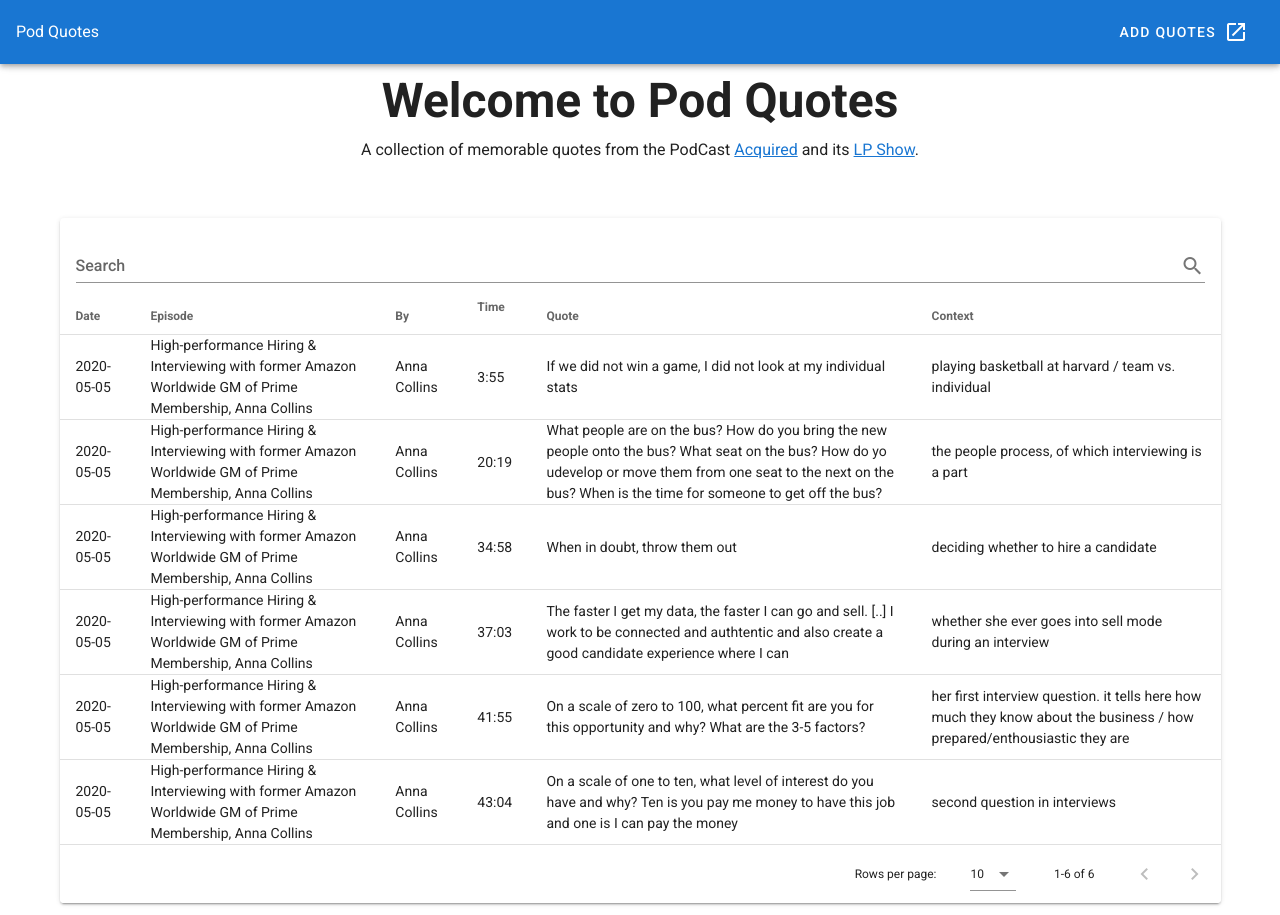
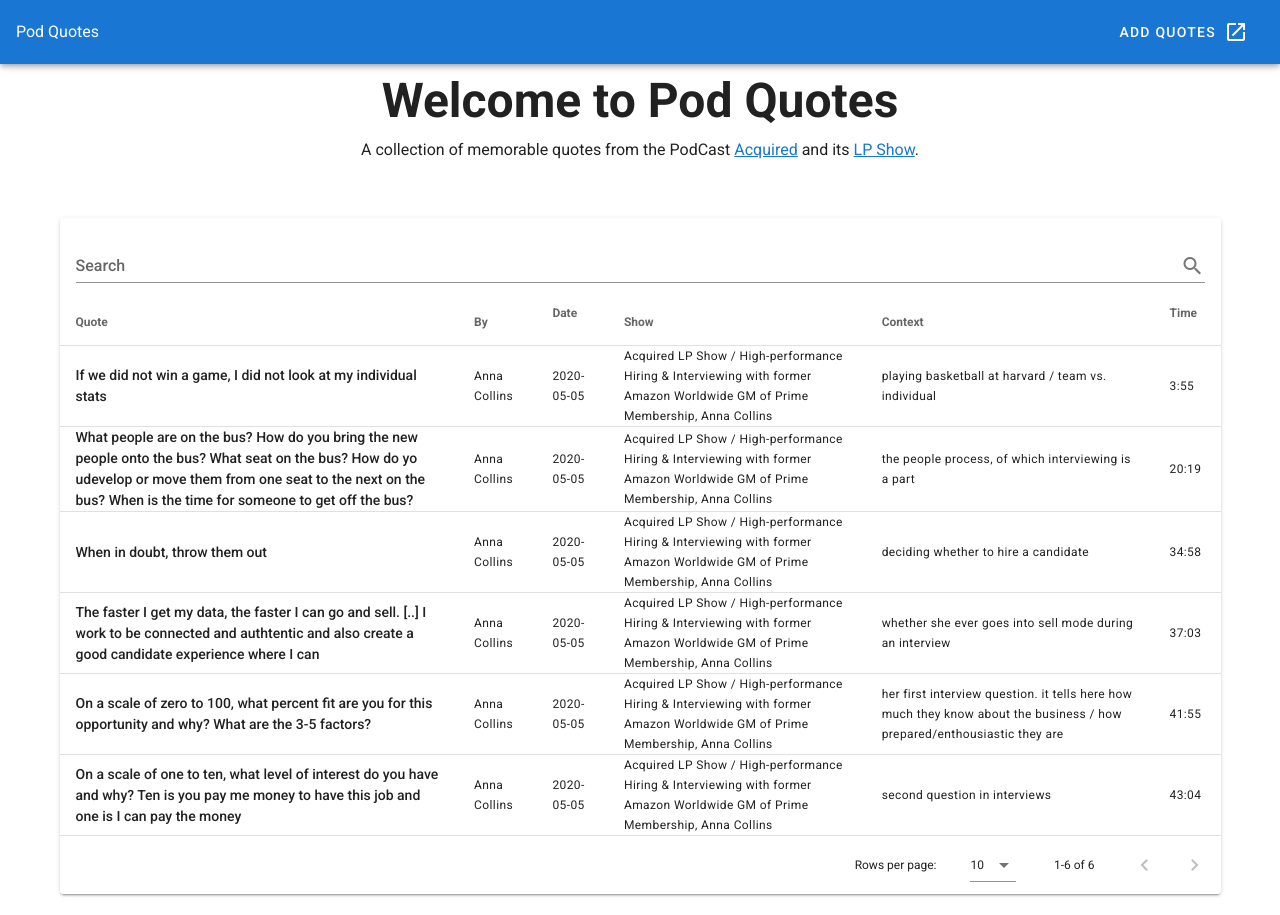
Before and after one commit to rethab/pod-quotes, a Vue app: page / in a window 1280 px wide. Built offline with nearby package versions, Linux system fonts and the light colour scheme.

Commit message:
improve visual layout of data table

```diff
--- a/src/components/Quotes.vue
+++ b/src/components/Quotes.vue
@@ -11,7 +11,6 @@
         ></v-text-field>
       </v-card-title>
       <v-data-table
-          dense="true"
           :headers="headers"
           :items="quotes"
           :search="search"
@@ -29,20 +28,25 @@ export default {
     return {
       search: '',
       headers: [
-        {text: 'Date', value: 'episode.date'},
-        {text: 'Episode', value: 'episode.name'},
-        {text: 'By', value: 'by.name'},
-        {text: 'Time', value: 'time'},
-        {text: 'Quote', value: 'quote'},
-        {text: 'Context', value: 'context'},
+        {text: 'Quote', value: 'quote', cellClass: 'font-weight-medium'},
+        {text: 'By', value: 'by.name', cellClass: 'text-caption'},
+        {text: 'Date', value: 'episode.date', cellClass: 'text-caption'},
+        {text: 'Show', value: 'show', cellClass: 'text-caption'},
+        {text: 'Context', value: 'context', cellClass: 'text-caption'},
+        {text: 'Time', value: 'time', cellClass: 'text-caption'},
       ],
     }
   },
   computed: {
     quotes: function () {
       return data().quotes().map(quote => {
+        const episode = data().episodes().find(e => e.id === quote.episodeId);
+        const podcast = data().podcasts().find(p => p.id === episode.podcastId);
+
         quote.by = data().people().find(p => p.id === quote.byId);
-        quote.episode = data().episodes().find(e => e.id === quote.episodeId);
+        quote.episode = episode;
+        quote.show = `${podcast.name} / ${episode.name}`
+
         return quote;
       })
     }
```
